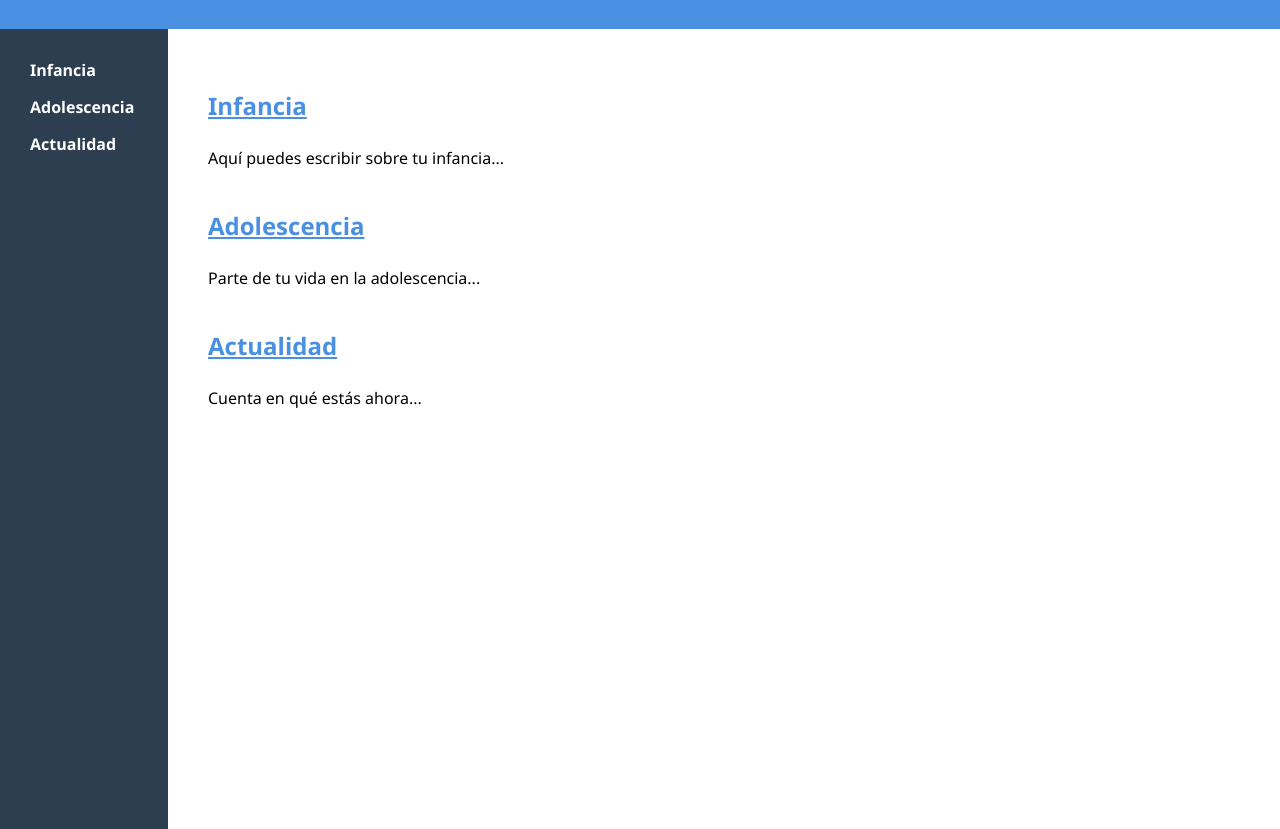
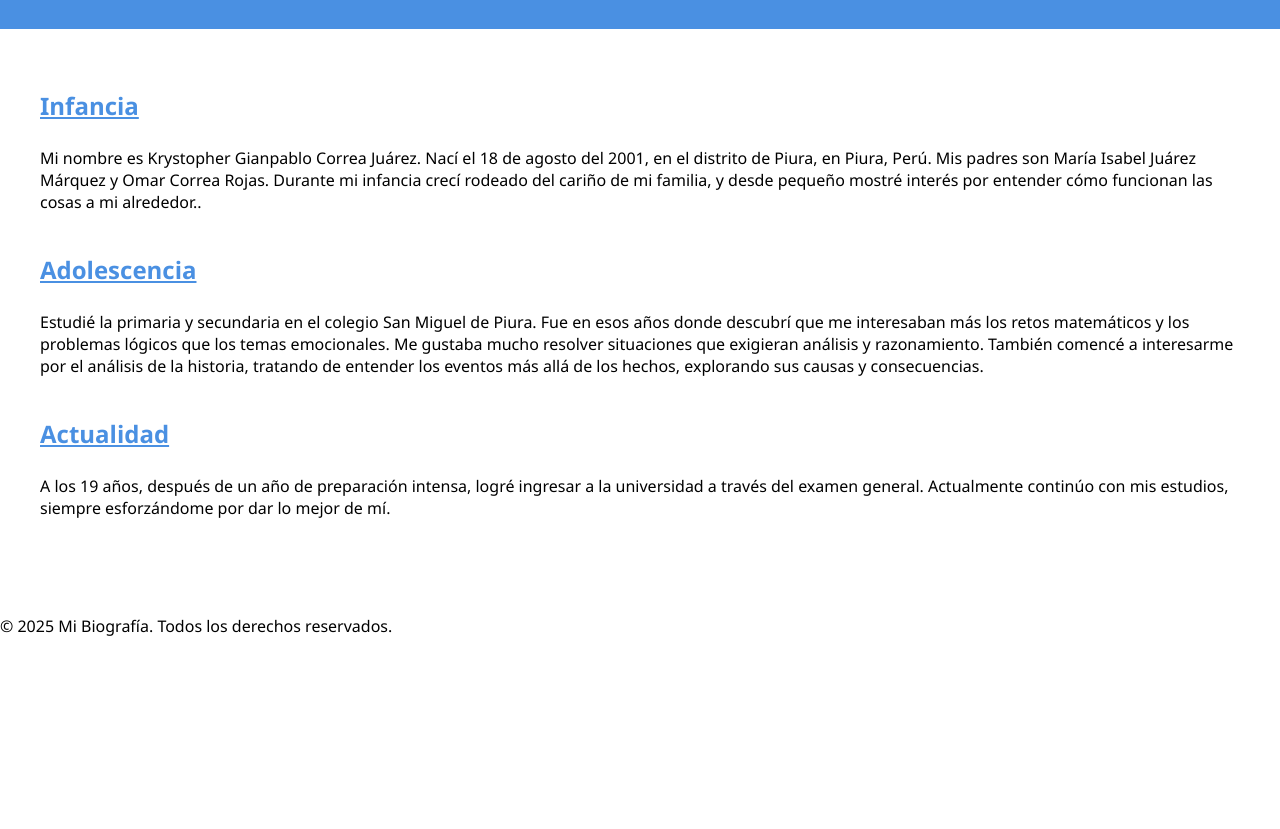
Before and after one commit to KRYSTOPHER1808/miBiografia, a plain HTML site: page index.html in a window 1280 px wide. Shown: the part 77-906 px from the top of the page. After the commit the page ends 800 px from the top, so only its background shows below. Drawn offline with Linux system fonts and the light colour scheme.

Commit message:
ultimo cambio

```diff
--- a/estilos.css
+++ b/estilos.css
@@ -16,42 +16,8 @@
   }
 
 
-  .contenedorPrincipal {
-    display: flex;
-    flex-direction: row;
-    height: 100vh ;
-  }
 
-  /* Navegación lateral izquierda */
-  .navegador {
-    width: 10%;
-    background-color: #2c3e50;
-    padding: 20px;
-  }
 
-  /* Estilo para la lista dentro del nav */
-  .listaD {
-    list-style: none;
-    padding: 10px;
-    margin: 0;
-    display: flex;
-    flex-direction: column;
-    gap: 15px;
-  }
-
-  /* Estilo para los enlaces */
-  .listaD a {
-    text-decoration: none;
-    color: white;
-    font-weight: bold;
-
-  }
-
-  .listaD a:hover {
-    color: #f1c40f;
-  }
-
-  /* Sección principal del contenido */
   .cuerpoBio {
 
     padding: 40px;
--- a/index.html
+++ b/index.html
@@ -1,4 +1,3 @@
-
 <!DOCTYPE html>
 <html lang="es">
 <head>
@@ -12,35 +11,30 @@
       <h1>Mi Biografía</h1>
     </header>
 
-
-    <div class="contenedorPrincipal">
-      <nav class="navegador">
-        <ul class="listaD">
-          <li><a href="#infancia">Infancia</a></li>
-          <li><a href="#adolescencia">Adolescencia</a></li>
-          <li><a href="#actualidad">Actualidad</a></li>
-        </ul>
-      </nav>
-
-      <main class="cuerpoBio">
+    <main class="cuerpoBio">
         <section id="infancia">
           <h2>Infancia</h2>
-          <p>Aquí puedes escribir sobre tu infancia...</p>
+          <p>Mi nombre es Krystopher Gianpablo Correa Juárez. Nací el 18 de agosto del 2001, en el distrito de Piura, en Piura, Perú. Mis padres son María Isabel Juárez Márquez y Omar Correa Rojas.
+            Durante mi infancia crecí rodeado del cariño de mi familia, y desde pequeño mostré interés por entender cómo funcionan las cosas a mi alrededor..</p>
         </section>
 
         <section id="adolescencia">
           <h2>Adolescencia</h2>
-          <p>Parte de tu vida en la adolescencia...</p>
+          <p>Estudié la primaria y secundaria en el colegio San Miguel de Piura. Fue en esos años donde descubrí que me interesaban más los retos matemáticos y los problemas lógicos que los temas emocionales. Me gustaba mucho resolver situaciones que exigieran análisis y razonamiento.
+            También comencé a interesarme por el análisis de la historia, tratando de entender los eventos más allá de los hechos, explorando sus causas y consecuencias.</p>
         </section>
 
         <section id="actualidad">
           <h2>Actualidad</h2>
-          <p>Cuenta en qué estás ahora...</p>
+          <p>A los 19 años, después de un año de preparación intensa, logré ingresar a la universidad a través del examen general.
+            Actualmente continúo con mis estudios, siempre esforzándome por dar lo mejor de mí. </p>
         </section>
-      </main>
-    </div>
+    </main>
+
+    <footer class="piePagina">
+      <p>&copy; 2025 Mi Biografía. Todos los derechos reservados.</p>
+    </footer>
 
     <script src="funciones.js"></script>
-  </body>
-
+</body>
 </html>
```
